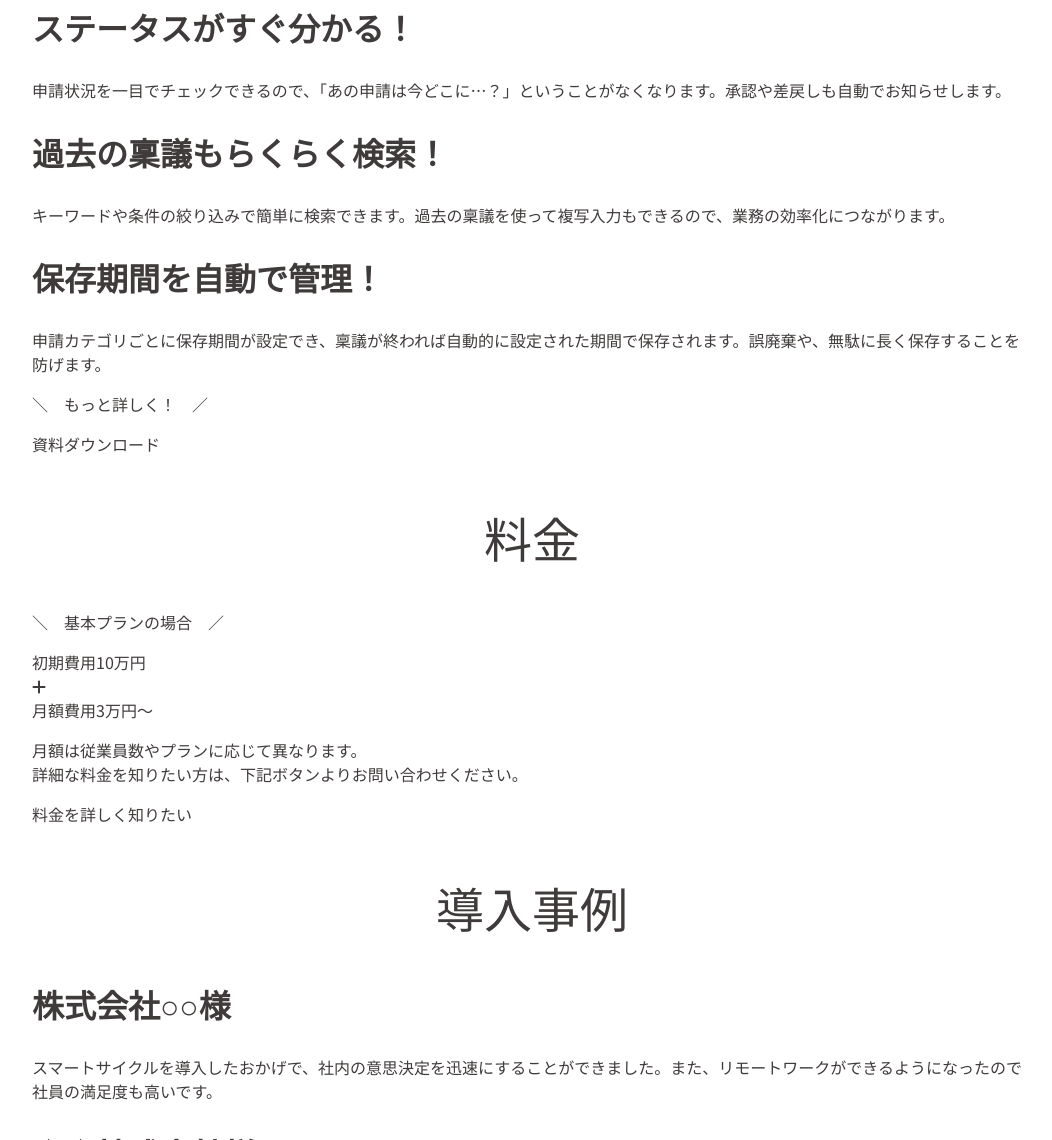
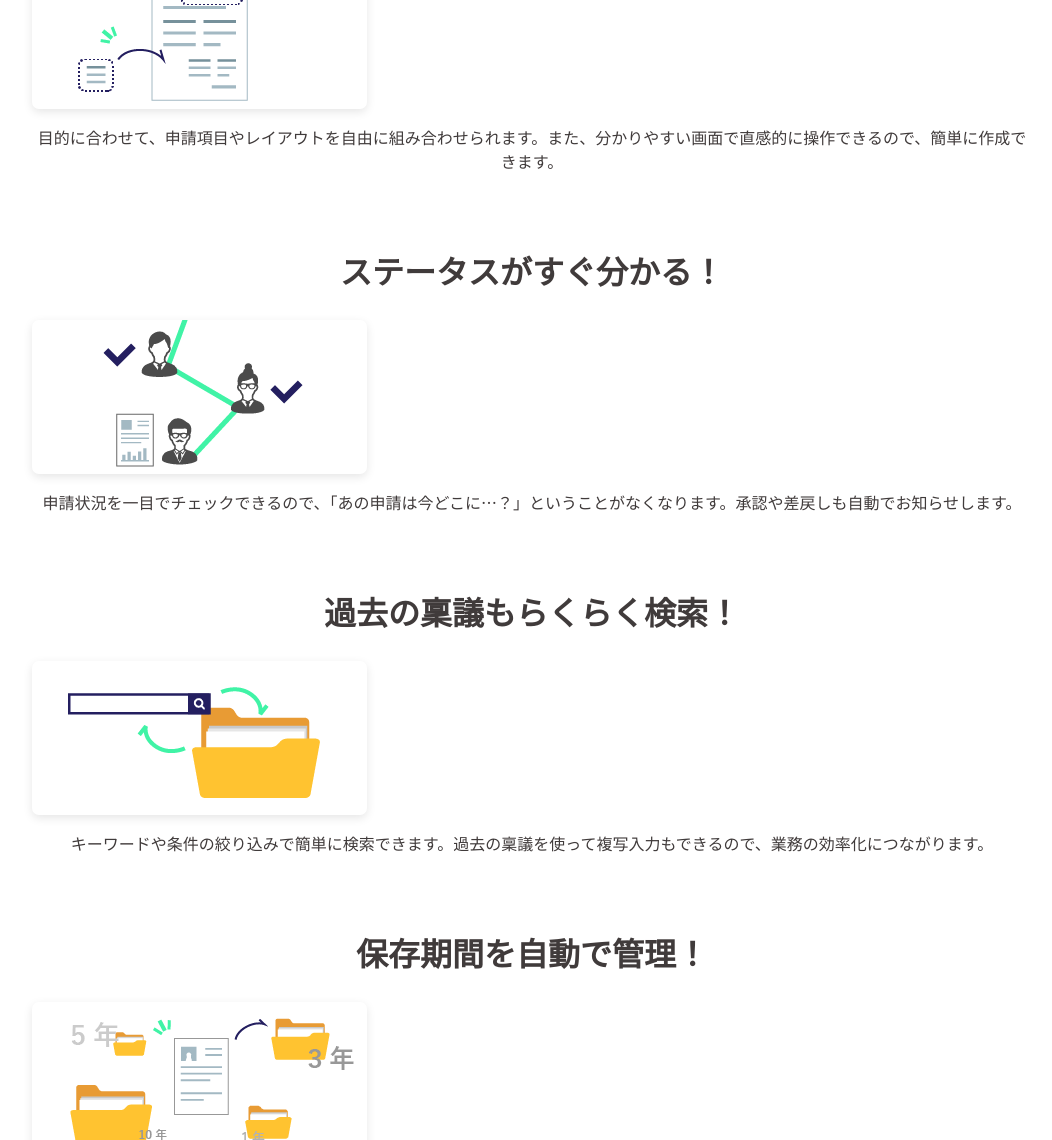
Before and after one commit to katsumatasakura/BtoB, a plain HTML site: page index.html in a window 1280 px wide. Shown: the part 1660-2800 px from the top of the page, without its empty margins (108-1160 px from the left). Drawn offline with nearby package versions, Linux system fonts and the light colour scheme.

Commit message:
feeまで

```diff
--- a/css/_action_button.scss
+++ b/css/_action_button.scss
@@ -10,6 +10,7 @@
     width: 100vw;
     background: $white;
     box-shadow: 0 -4px 10px rgb(0 0 0 / 20%);
+    z-index: 100;
 
     div {
         width: 50%;
--- a/css/_base.scss
+++ b/css/_base.scss
@@ -39,6 +39,17 @@ h1 {
     font-size: 2.8rem;
     font-weight: 500;
     text-align: center;
+    position: relative;
+
+    &::before {
+        content: "";
+        width: 2rem;
+        height: 2px;
+        background-color: $green;
+        position: absolute;
+        top: 4rem;
+        left: calc(50% - 1rem);
+    }
 }
 
 h2 {
@@ -52,6 +63,16 @@ ul {
 a {
     color: $black;
     text-decoration: none;
+}
+
+.button {
+    width: 22rem;
+    margin: 0 auto 2rem;
+    padding: 1.5rem 0;
+    text-align: center;
+    background-color: $green;
+    border-radius: 7px;
+    box-shadow: -3px 3px 3px rgba(0,0,0,0.2);
 }
 
 // pc表示
--- /dev/null
+++ b/css/_fee.scss
@@ -0,0 +1,44 @@
+//
+// 料金のスタイル
+//
+
+#fee {
+    background-color: $navy;
+    color: $white;
+    margin-right: 0;
+    margin-left: 0;
+    padding: 4rem 2rem;
+
+    .month_fee {
+        text-align: right;
+    }
+
+    .container {
+        display: flex;
+        align-items: center;
+
+        div {
+            width: 14.6rem;
+            padding: 2.4rem;
+            border-radius: 7px;
+            background-color: $white;
+            color: $black;
+            text-align: center;
+
+            span {
+                font-size: 3.7rem;
+            }
+        }
+
+        >span {
+            &::before {
+                font-family: "Font Awesome 5 Free";
+                font-size: 3rem;
+                font-weight: 900;
+                content: "\2b";
+                color: $green;
+                margin: auto 1rem;
+            }
+        }
+    }
+}
--- a/css/_header.scss
+++ b/css/_header.scss
@@ -12,6 +12,8 @@ header {
     left: 0;
     background-color: $white;
     padding: 1rem;
+    z-index: 100;
+    box-shadow: 0 4px 10px rgb(0 0 0 / 20%);
 
     .hamburger_button {
         padding-right: 1rem;
@@ -47,9 +49,6 @@ header {
     }
 }
 
-.header {
-    box-shadow: 0 4px 10px rgb(0 0 0 / 20%);
-}
 
 @media #{$sp} {
     .pc_menu {
--- /dev/null
+++ b/css/_merit.scss
@@ -0,0 +1,48 @@
+//
+// メリットのスタイル
+//
+
+#merit {
+    p {
+        text-align: center;
+    }
+
+    .container {
+        display: flex;
+        flex-direction: column;
+
+        .merit_box {
+            margin-bottom: 3rem;
+
+            h2 {
+                text-align: center;
+            }
+
+            .meritimage {
+                width: 33.5rem;
+                height: 15.4rem;
+                border-radius: 7px;
+                box-shadow: 0 3px 10px rgba(0, 0, 0, 0.1);
+
+                &.first {
+                    background-image: url(../images/merit/merit1.png);
+                    background-position-x: 1rem;
+                }
+
+                &.second {
+                    background-image: url(../images/merit/merit2.png);
+                    background-position-x: 1rem;
+                }
+
+                &.third {
+                    background-image: url(../images/merit/merit3.png);
+                }
+
+                &.forth {
+                    background-image: url(../images/merit/merit4.png);
+                }
+            }
+
+        }
+    }
+}
--- a/css/style.scss
+++ b/css/style.scss
@@ -5,3 +5,5 @@
 @import "header";
 @import "firstview";
 @import "action_button";
+@import "merit";
+@import "fee";
--- a/index.html
+++ b/index.html
@@ -27,9 +27,14 @@
             h.className += " wf-loading";
             tk.src = 'https://use.typekit.net/' + config.kitId + '.js';
             tk.async = true;
-            tk.onload = tk.onreadystatechange = function() { a = this.readyState; if (f || a && a != "complete" && a != "loaded") return;
+            tk.onload = tk.onreadystatechange = function() {
+                a = this.readyState;
+                if (f || a && a != "complete" && a != "loaded") return;
                 f = true;
-                clearTimeout(t); try { Typekit.load(config) } catch (e) {} };
+                clearTimeout(t);
+                try { Typekit.load(config) }
+                catch (e) {}
+            };
             s.parentNode.insertBefore(tk, s)
         })(document);
     </script>
@@ -86,22 +91,22 @@
             <div class="container">
                 <div class="merit_box">
                     <h2>テンプレートをかんたん作成！</h2>
-                    <div class="meritimage1"></div>
+                    <div class="meritimage first"></div>
                     <p>目的に合わせて、申請項目やレイアウトを自由に組み合わせられます。また、分かりやすい画面で直感的に操作できるので、簡単に作成できます。</p>
                 </div>
                 <div class="merit_box">
                     <h2>ステータスがすぐ分かる！</h2>
-                    <div class="meritimage2"></div>
+                    <div class="meritimage second"></div>
                     <p>申請状況を一目でチェックできるので、「あの申請は今どこに…？」ということがなくなります。承認や差戻しも自動でお知らせします。</p>
                 </div>
                 <div class="merit_box">
                     <h2>過去の稟議もらくらく検索！</h2>
-                    <div class="meritimage3"></div>
+                    <div class="meritimage third"></div>
                     <p>キーワードや条件の絞り込みで簡単に検索できます。過去の稟議を使って複写入力もできるので、業務の効率化につながります。</p>
                 </div>
                 <div class="merit_box">
                     <h2>保存期間を自動で管理！</h2>
-                    <div class="meritimage4"></div>
+                    <div class="meritimage forth"></div>
                     <p>申請カテゴリごとに保存期間が設定でき、稟議が終われば自動的に設定された期間で保存されます。誤廃棄や、無駄に長く保存することを防げます。</p>
                 </div>
             </div>
@@ -110,11 +115,12 @@
         </section>
         <section id="fee">
             <h1>料金</h1>
-            <div>
-                <p>＼　基本プランの場合　／</p>
-                <div>初期費用<span>10</span>万円</div>
-                <i class="fa-solid fa-plus" aria-label="プラス"></i>
-                <div>月額費用<span>3</span>万円～</div>
+            <p class="month_fee">\　基本プランの場合　/</p>
+            <div class="container">
+                <div>初期費用<br><span>10</span>万円</div>
+                <!-- <i class="fa-solid fa-plus" aria-label="プラス"></i> -->
+                <span></span>
+                <div>月額費用<br><span>3</span>万円～</div>
             </div>
             <p>月額は従業員数やプランに応じて異なります。<br>詳細な料金を知りたい方は、下記ボタンよりお問い合わせください。</p>
             <div class="button"><a href="#">料金を詳しく知りたい</a></div>
```
Also changed, not shown: css/style.css, images/merit/merit1.png (added), images/merit/merit2.png (added), images/merit/merit3.png (added), images/merit/merit4.png (added), 1 other file.
